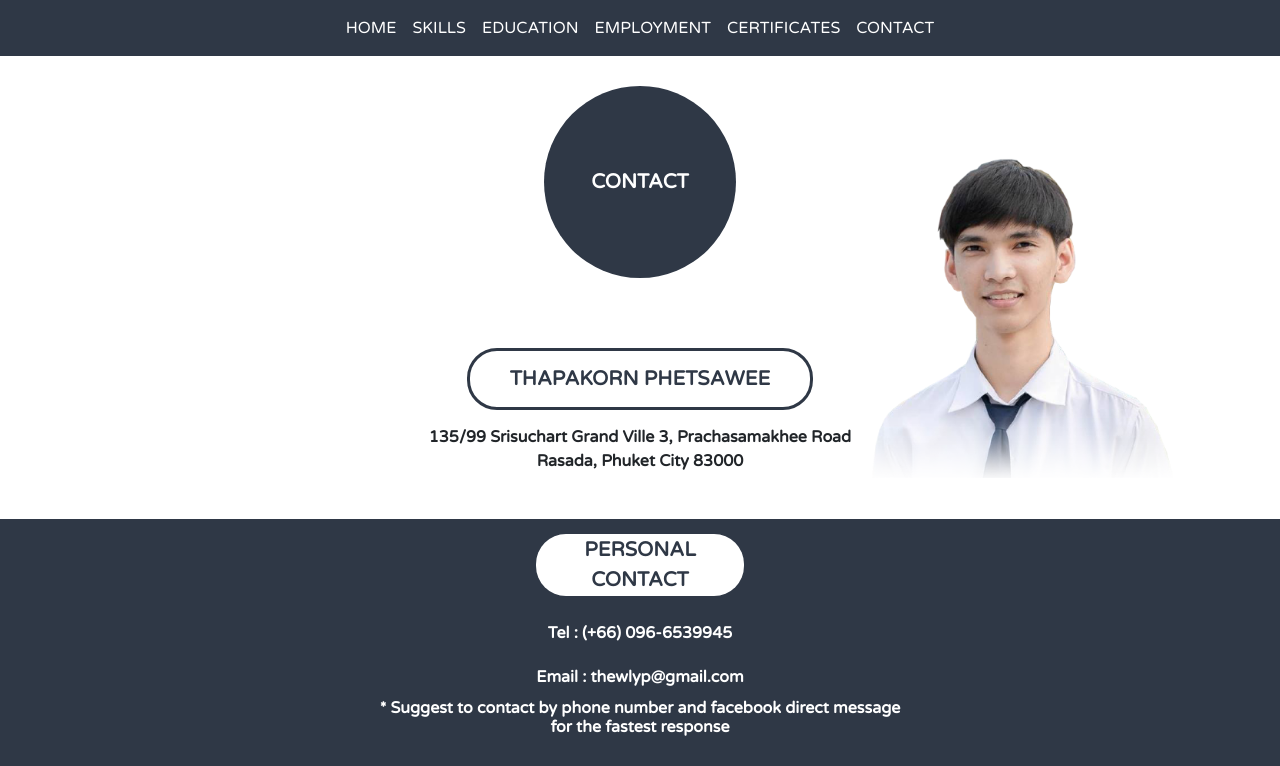
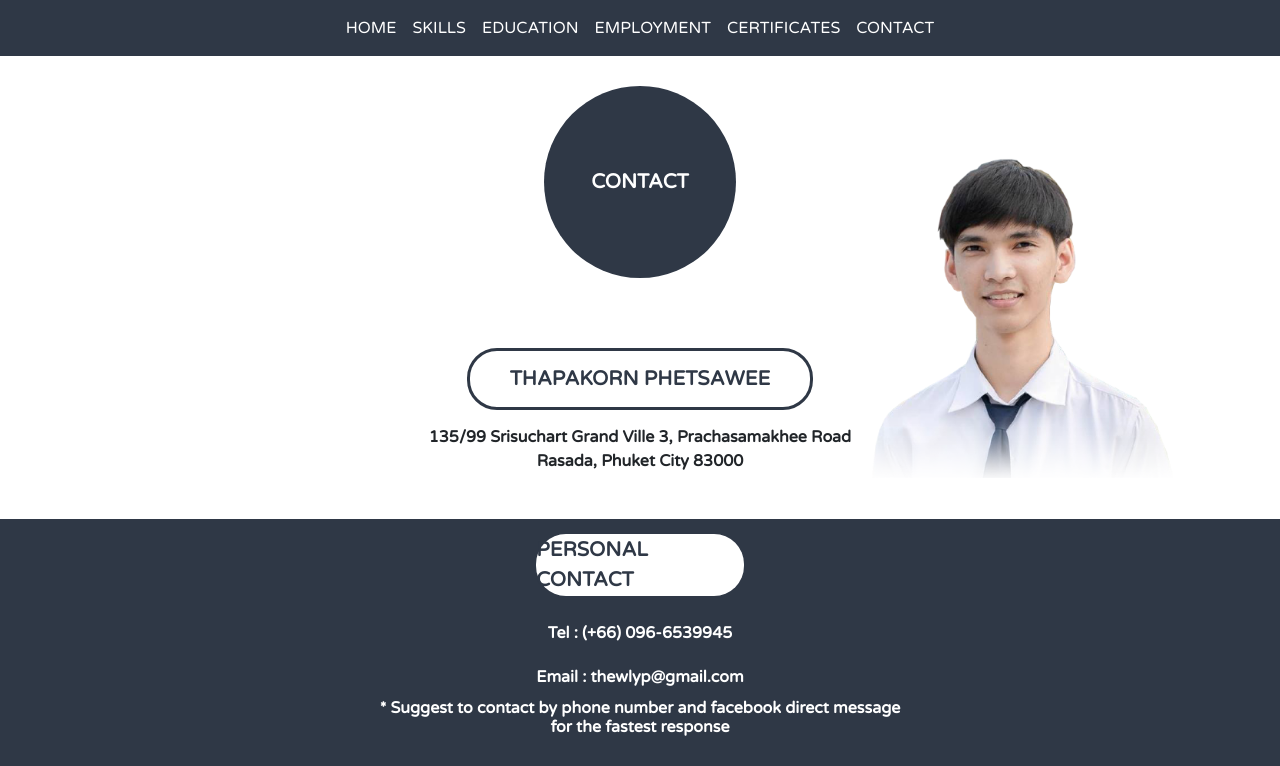
Before and after one commit to thewlyp/Website-Resume, a plain HTML site: page contact.html in a window 1280 px wide. Shown: the top 766 px of the page. Drawn offline with nearby package versions, Linux system fonts and the light colour scheme.

Commit message:
Update contact.html

```diff
--- a/contact.html
+++ b/contact.html
@@ -88,7 +88,7 @@
                     </div>
                     <div class="col-8 d-flex justify-content-center" style="background-color: var(--blue);">
                         <div class="d-flex justify-content-center mb-4" style="flex-wrap: wrap;">
-                            <a class="btn textButton2 col-3"
+                            <a class="textButton2 col-3"
                                 style="margin-top: 15px;">PERSONAL CONTACT
                             </a>
                             <div class="introtext2 personalcontact d-flex justify-content-center align-items-center"
```
